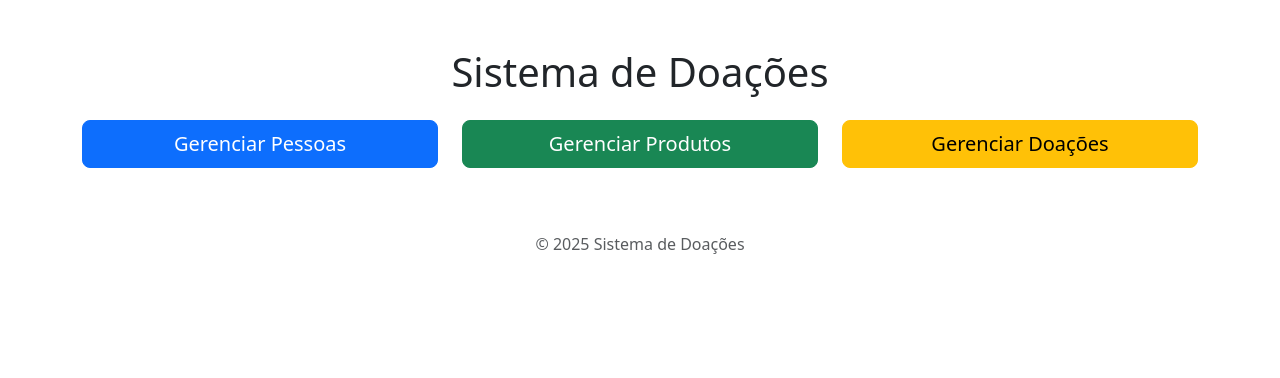
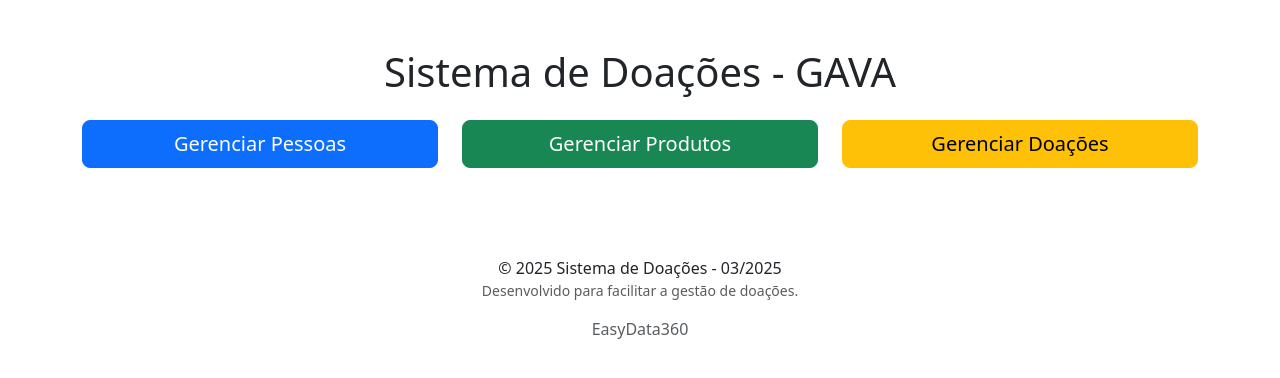
Before and after one commit to engffsantos/gava, a Flask app: template app/templates/index.html in a window 1280 px wide. Shown: the top 378 px of the page. Run offline with Flask 2, Linux system fonts and the light colour scheme; the template is opened without the code that fills it, so the values that code supplies are empty.

Commit message:
Melhoria nos html, colocando rodapé

```diff
--- a/app/templates/base.html
+++ b/app/templates/base.html
@@ -69,8 +69,9 @@
 
     <footer class="bg-light text-center py-3 mt-5 border-top">
         <div class="container">
-            <p class="mb-0">&copy; 2025 Sistema de Doações</p>
+            <br class="text-muted">&copy; 2025 Sistema de Doações - 03/2025 </br>
             <p class="text-muted small">Desenvolvido para facilitar a gestão de doações.</p>
+            <p class="text-muted">EasyData360</p>
         </div>
     </footer>
     <script src="https://cdn.jsdelivr.net/npm/bootstrap@5.3.0/dist/js/bootstrap.bundle.min.js"></script>
--- a/app/templates/index.html
+++ b/app/templates/index.html
@@ -9,7 +9,7 @@
 </head>
 <body>
     <div class="container my-5">
-        <h1 class="text-center mb-4">Sistema de Doações</h1>
+        <h1 class="text-center mb-4">Sistema de Doações - GAVA</h1>
         <div class="row justify-content-center">
             <!-- Botão para Pessoas -->
             <div class="col-md-4 mb-3">
@@ -31,7 +31,9 @@
             </div>
         </div>
         <footer class="text-center mt-5">
-            <p class="text-muted">&copy; 2025 Sistema de Doações</p>
+            <br class="text-muted">&copy; 2025 Sistema de Doações - 03/2025 </br>
+            <p class="text-muted small">Desenvolvido para facilitar a gestão de doações.</p>
+            <p class="text-muted">EasyData360</p>
         </footer>
     </div>
 
```
